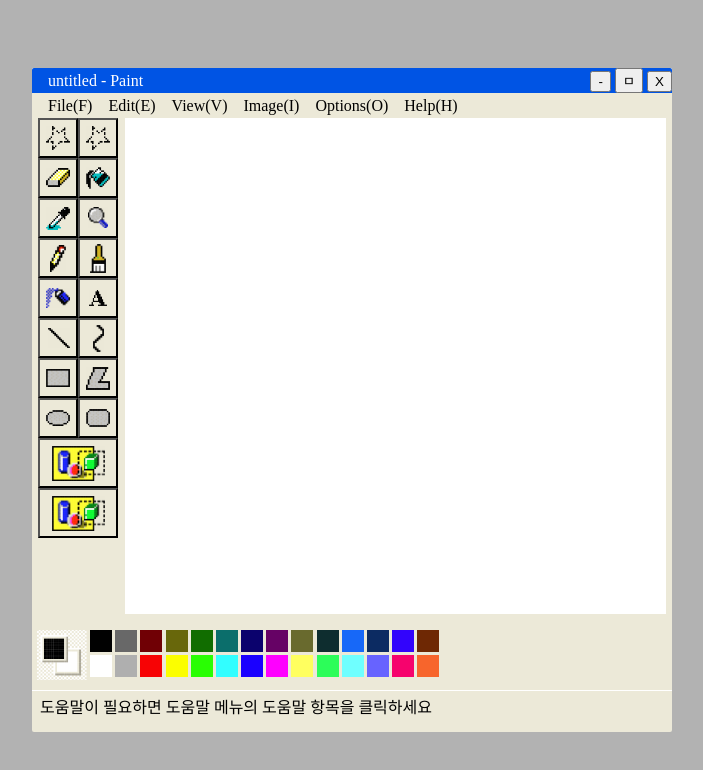
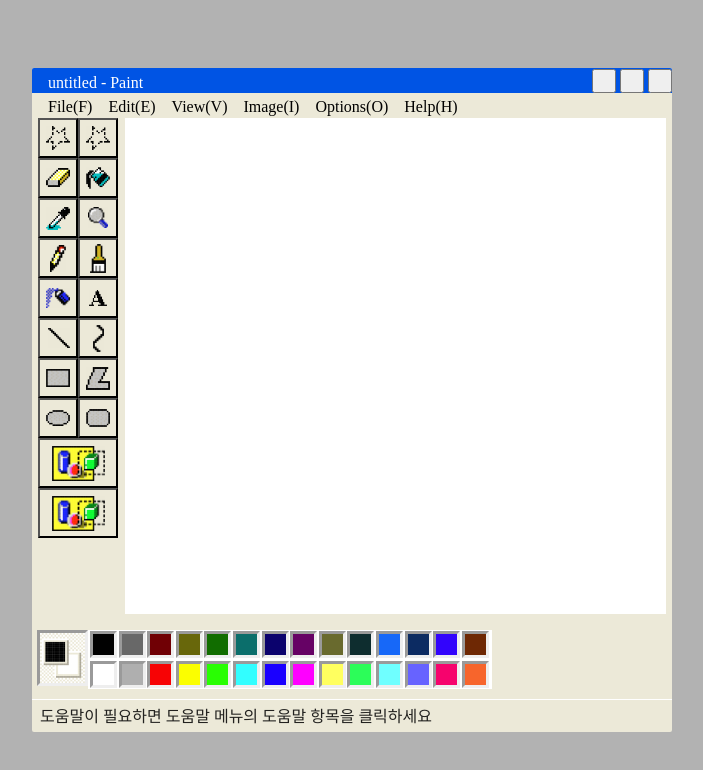
Before and after one commit to torijoolee/paint, a plain HTML site: page index.html in a window 1280 px wide. Shown: the whole page, without its empty margins (288-991 px from the left). Drawn offline with Linux system fonts and the light colour scheme.

Commit message:
border-inset

```diff
--- a/css/main.css
+++ b/css/main.css
@@ -1,7 +1,3 @@
-:root {
-  /* color */
-}
-
 html {
   box-sizing: border-box;
 }
@@ -26,10 +22,12 @@
 .container {
   width: 50vw;
   min-height: 83vh;
-  border-radius: 0 0 2px 2px;
+  border-radius: 2px;
   background: #ece9d8;
 }
-
+.header {
+  position: relative;
+}
 .header-logo {
   color: transparent;
 }
@@ -43,17 +41,26 @@
   padding-left: 1rem;
   border-radius: 2px 2px 0 0;
 }
-.header-left {
-  display: flex;
+.header-left span {
+  position: absolute;
+  top: 6.5px;
 }
+.header-right .btn {
+  width: 24px;
+  height: 24px;
+}
+
 .nav-bar {
   display: flex;
   height: 25px;
   align-items: center;
   padding-left: 1rem;
+  position: relative;
+  top: 1.5px;
 }
 .nav-bar li {
-  margin-right: 1rem;
+  padding-right: 1rem;
+  opacity: ;
 }
 
 section.side {
@@ -91,29 +98,42 @@
 .palette .colors {
   display: flex;
   flex-wrap: wrap;
-  width: 90%;
+  height: 100%;
+
+  width: fit-content;
 }
 .palette {
   margin-top: 1rem;
-  padding-bottom: 0.6rem;
   border-bottom: 1px solid white;
 }
 .color-chip {
-  width: 22px;
-  height: 22px;
-  margin: 0 0.1rem;
+  width: 21px;
+  height: 21px;
+  border: inset;
+  margin-right: 0.1rem;
+}
+.colors {
+  display: flex;
 }
 .color-top-wrap,
 .color-btm-wrap {
   display: flex;
+  padding: 0.08rem;
+  background-color: #fff;
+  padding-left: 0.1rem;
+}
+
+.color-btm-wrap {
+  margin-bottom: 0.6rem;
 }
 .change-color {
+  border: inset;
   background-repeat: no-repeat;
   background-position: center;
   height: 50px;
   width: 50px;
   background-size: cover;
-  margin: 0 0.1rem;
+  background-color: #fff;
   margin-left: 0.3rem;
 }
 .footer {
@@ -121,3 +141,6 @@
   margin-left: 0.5rem;
   padding-top: 0.6em;
 }
+.footer p {
+  opacity: 0.85;
+}
--- a/index.html
+++ b/index.html
@@ -17,9 +17,9 @@
             <span>untitled - Paint</span>
           </div>
           <div class="header-right">
-            <button class="btn">-</button>
-            <button class="btn">ㅁ</button>
-            <button class="btn">X</button>
+            <button class="btn"></button>
+            <button class="btn"></button>
+            <button class="btn"></button>
           </div>
         </div>
         <ul class="nav-bar">
```
